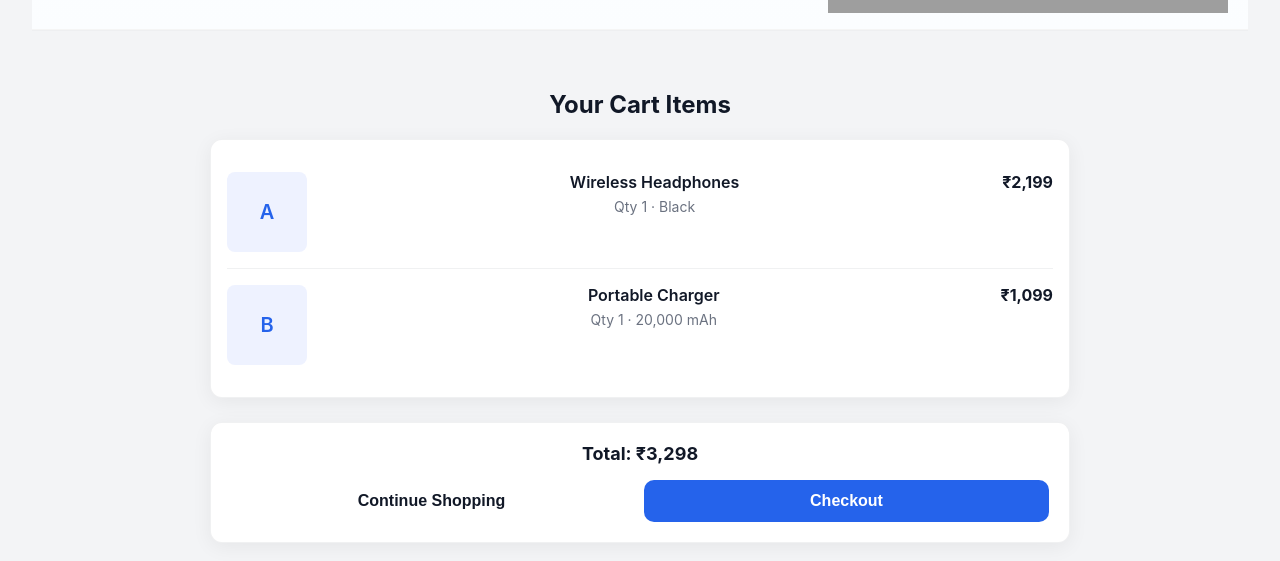
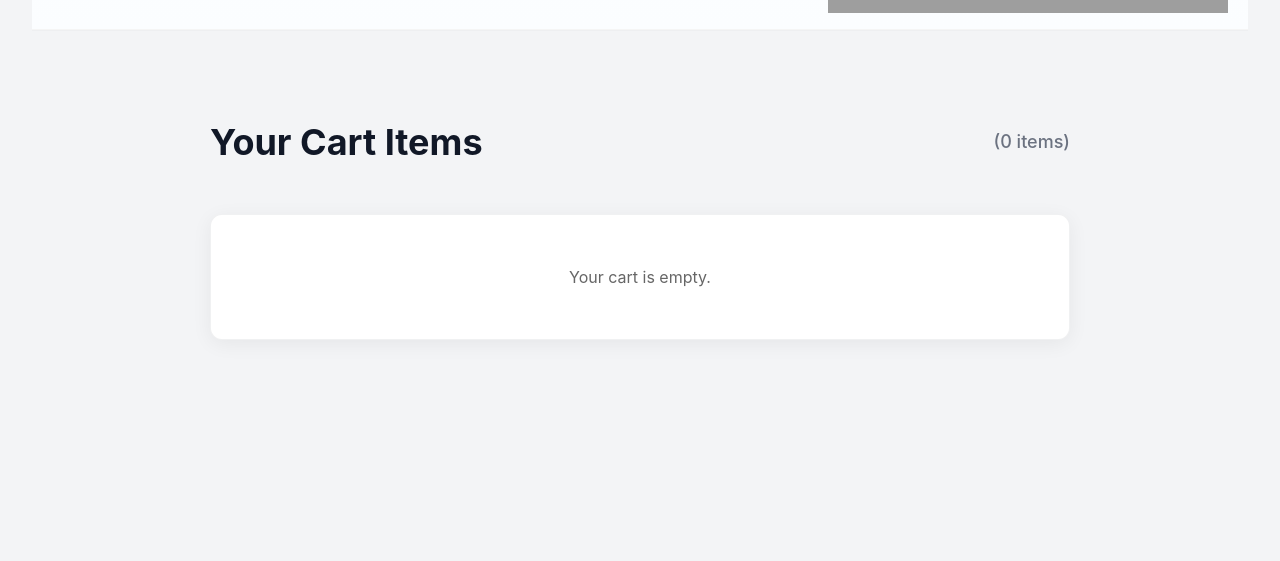
Before and after one commit to muskaansingh/redux-toolkit-project, a React (Vite) app: page /cart in a window 1280 px wide. Shown: the part 331-892 px from the top of the page. After the commit the page ends 800 px from the top, so only its background shows below. Built offline with nearby package versions, Linux system fonts and the light colour scheme; grey boxes are pictures that could not be loaded.

Commit message:
Implemented cart functionality

```diff
--- a/src/components/CartListing.jsx
+++ b/src/components/CartListing.jsx
@@ -1,44 +1,107 @@
+import { useEffect, useState } from "react";
+import { useSelector, useDispatch } from "react-redux";
+import { Link } from "react-router-dom";
+import { removeItem } from "../redux/slice";
+
 const CartListing = () => {
+  const cartSelector = useSelector((state) => state.cart.items);
+  const dispatch = useDispatch();
+  const [cartItems, setCartItems] = useState(cartSelector);
+
+  useEffect(() => {
+    setCartItems(cartSelector);
+  }, [cartSelector]);
+
+  console.log("cartSelector", cartSelector);
+
+  // Calculate total price
+  const totalPrice = cartItems.reduce(
+    (acc, item) =>
+      item.quantity ? (acc + item.price) * item.quantity : acc + item.price,
+    0
+  );
+
+  const manageQuantity = (id, qty) => {
+    // let quantity = qty > 1 ? qty : 1;
+    let quantity = parseInt(qty) > 1 ? parseInt(qty) : 1; // just to ensure qty is an integer
+
+    const cartTempItems = cartItems.map((item) => {
+      return item.id === id ? { ...item, quantity } : item; // enter quantity in the item
+    });
+
+    setCartItems(cartTempItems);
+  };
+
   return (
     <div className="cart-page">
-      <div className="cart-page-title">Your Cart Items</div>
+      <div className="cart-page-title">
+        <h2> Your Cart Items</h2>
+        <div>({cartItems.length} items)</div>
+      </div>
 
       <div className="cart-list">
-        <div className="cart-item">
-          <div className="thumb">A</div>
+        {cartItems && !cartItems.length ? (
+          <p style={{ padding: 20, textAlign: "center", color: "#666" }}>
+            Your cart is empty.
+          </p>
+        ) : (
+          cartItems &&
+          cartItems.map((item) => (
+            <div key={item.id} className="cart-item">
+              <img src={item.thumbnail} className="thumb" alt={item.title} />
+
               <div className="item-info">
-            <div className="item-title">Wireless Headphones</div>
-            <div className="item-meta">Qty 1 · Black</div>
-          </div>
-          <div className="price">₹2,199</div>
+                <div className="item-title">{item.title}</div>
+                <div className="item-meta">Qty 1</div>
               </div>
 
-        <div className="cart-item">
-          <div className="thumb">B</div>
-          <div className="item-info">
-            <div className="item-title">Portable Charger</div>
-            <div className="item-meta">Qty 1 · 20,000 mAh</div>
+              <div className="item-actions">
+                <input
+                  type="number"
+                  placeholder="Enter Quantity"
+                  className="qty-input"
+                  onChange={(e) => manageQuantity(item.id, e.target.value)}
+                  value={item.quantity ? item.quantity : 1}
+                />
+                <div className="qty-price">
+                  $
+                  {(item.quantity
+                    ? item.price * item.quantity
+                    : item.price
+                  ).toFixed(2)}
                 </div>
-          <div className="price">₹1,099</div>
+                <button
+                  onClick={() => dispatch(removeItem(item))}
+                  className="remove-item"
+                >
+                  Remove
+                </button>
               </div>
             </div>
+          ))
+        )}
+      </div>
 
+      {cartItems.length > 0 && (
         <div className="cart-summary">
-        <div className="cart-summary-total">Total: ₹3,298</div>
+          <div className="cart-summary-total">
+            Total: ${totalPrice.toFixed(2)}
+          </div>
 
           <div className="cart-summary-buttons">
+            <Link to="/">
+              <button className="view-cart">Continue Shopping</button>
+            </Link>
+
             <button
-            className="view-cart"
-            onClick={() => alert("Continue shopping")}
+              className="checkout"
+              onClick={() => alert("Proceed to Checkout")}
             >
-            Continue Shopping
-          </button>
-
-          <button className="checkout" onClick={() => alert("Checkout")}>
               Checkout
             </button>
           </div>
         </div>
+      )}
     </div>
   );
 };
--- a/src/index.css
+++ b/src/index.css
@@ -210,6 +210,15 @@ body {
   font-size: 24px;
   font-weight: 700;
   margin-bottom: 20px;
+  display: flex;
+  justify-content: space-between;
+  div {
+    font-size: 18px;
+    font-weight: 500;
+    color: var(--muted);
+    display: flex;
+    align-items: anchor-center;
+  }
 }
 
 /* Cart items container */
@@ -281,6 +290,7 @@ body {
   font-size: 18px;
   font-weight: 700;
   margin-bottom: 16px;
+  color: #478639;
 }
 
 .cart-summary-buttons {
@@ -369,3 +379,57 @@ body {
   gap: 20px;
   padding: 20px;
 }
+
+/* Item actions container */
+.item-actions {
+  display: flex;
+  align-items: center;
+  gap: 14px;
+  margin-top: 10px;
+}
+
+/* Quantity input */
+.qty-input {
+  width: 105px;
+  padding: 8px 10px;
+  border: 1px solid rgba(15, 23, 42, 0.15);
+  border-radius: 8px;
+  font-size: 10px;
+  outline: none;
+  transition: 0.2s ease;
+}
+
+.qty-input:focus {
+  border-color: #4f46e5;
+  box-shadow: 0 0 0 3px rgba(79, 70, 229, 0.15);
+}
+
+/* Price inside action row */
+.qty-price {
+  font-weight: 700;
+  font-size: 16px;
+  min-width: 80px;
+  text-align: right;
+  color: #478639;
+}
+
+/* Remove button */
+.remove-item {
+  padding: 8px 14px;
+  background: #fee2e2;
+  color: #b91c1c;
+  border: none;
+  border-radius: 8px;
+  font-size: 14px;
+  cursor: pointer;
+  font-weight: 600;
+  transition: 0.2s ease;
+}
+
+.remove-item:hover {
+  background: #fecaca;
+}
+
+.remove-item:active {
+  transform: scale(0.97);
+}
```
Lines whose indentation alone changed are shown as unchanged.
